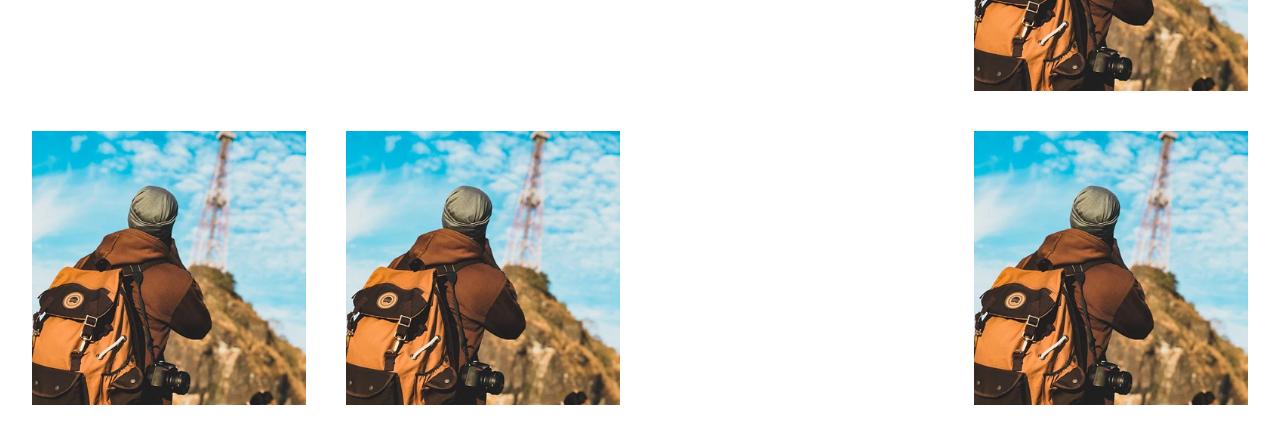
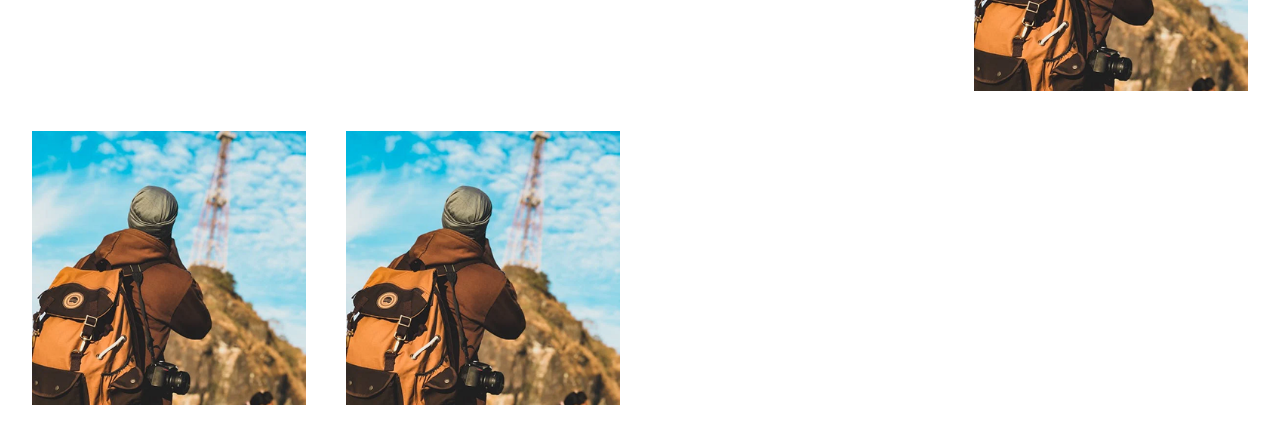
Before and after one commit to NikitaMakadiya/travel, a React (Vite) app: page /About in a window 1280 px wide. Shown: the part 2480-2923 px from the top of the page. Built offline with nearby package versions, Linux system fonts and the light colour scheme; a web font is replaced by a local one.

Commit message:
add changis in about page

```diff
--- a/src/pages/About.jsx
+++ b/src/pages/About.jsx
@@ -136,12 +136,9 @@ const About = () => {
                 alt=""
               />
             </div>
-            <div className="  ">
-              <img
-                src="./public/g1.png"
-                className="h-full w-full object-cover"
-                alt=""
-              />
+            <div className='bg-[url("./public/g1.png")] bg-cover bg-center h-full w-full  flex justify-between px-5 items-end text-white'>
+              <p>Barcelona</p>
+              <p>$840</p>
             </div>
             <div className=" ">
               <img
```
